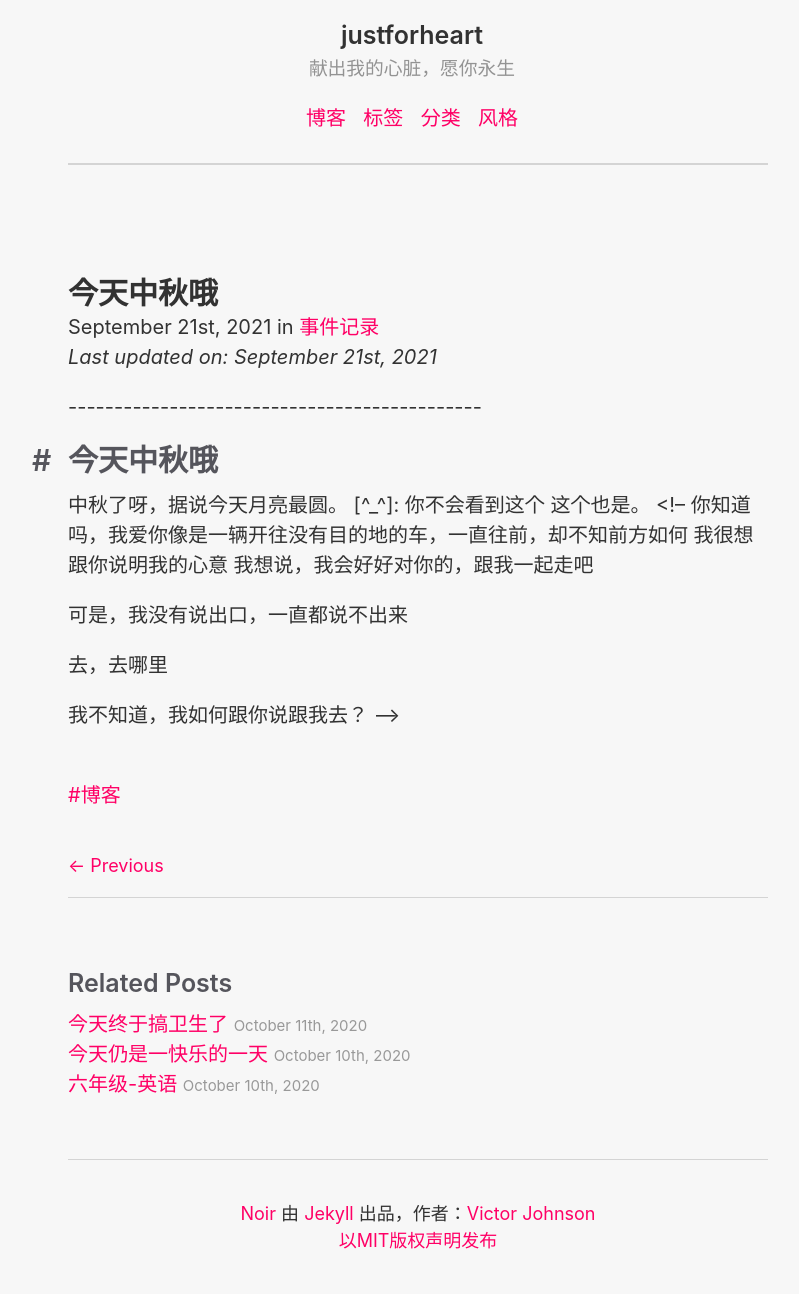
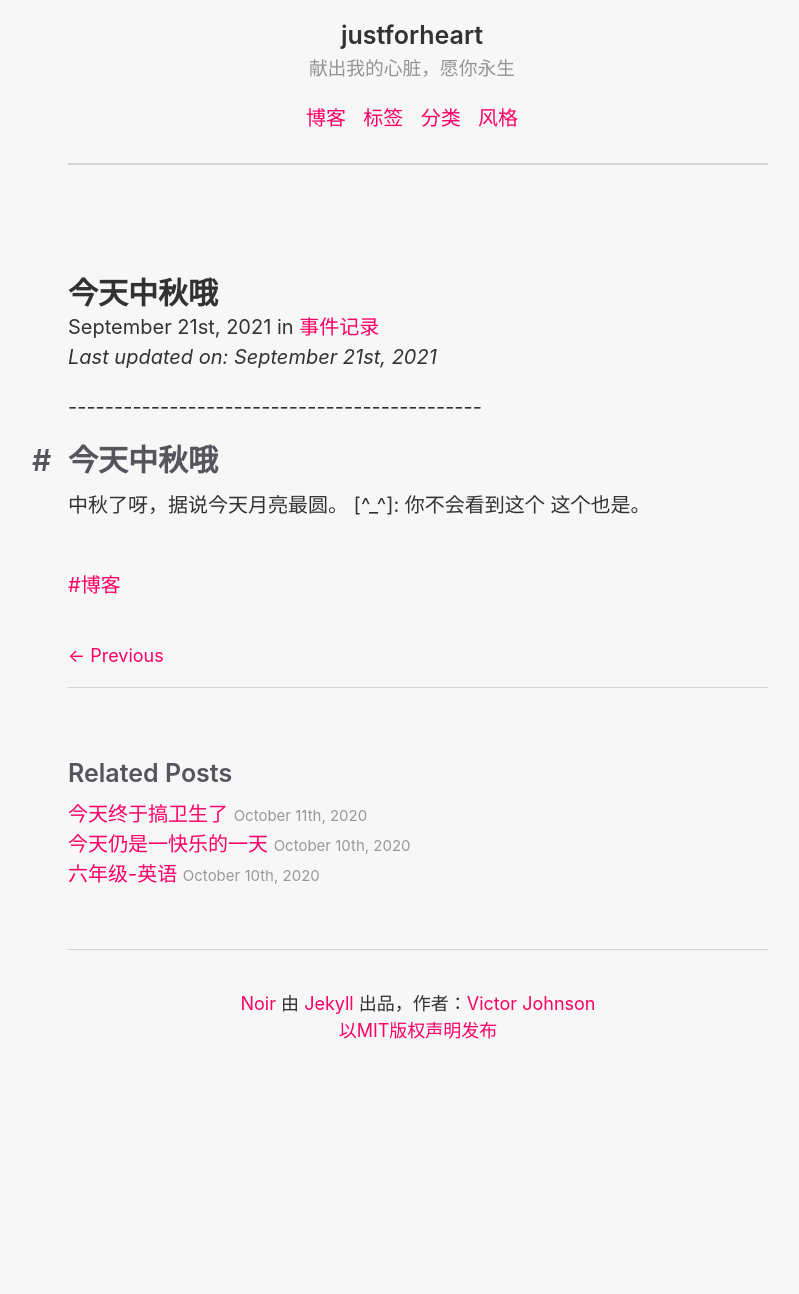
Before and after one commit to justforheart/justforheart.github.io, a Jekyll site: the page built from _posts/2021-09-21-今天中秋哦.md, in a window 1280 px wide. Shown: the whole page, without its empty margins (222-1021 px from the left). Built offline with Jekyll 4.4.1, drawn with Linux system fonts in a browser that asks for light colours; after the commit the page ends 1084 px from its top, so only the background shows below that.

Commit message:
Update 2021-09-21-今天中秋哦.md

```diff
--- a/_posts/2021-09-21-今天中秋哦.md
+++ b/_posts/2021-09-21-今天中秋哦.md
@@ -12,14 +12,4 @@ last_modified_at: 2021-09-21
 [^_^]:
   你不会看到这个
   这个也是。
-<!--
-你知道吗，我爱你像是一辆开往没有目的地的车，一直往前，却不知前方如何
-我很想跟你说明我的心意
-我想说，我会好好对你的，跟我一起走吧
-
-可是，我没有说出口，一直都说不出来
-
-去，去哪里
-
-我不知道，我如何跟你说跟我去？
--->
+<!--你知道吗，我爱你像是一辆开往没有目的地的车，一直往前，却不知前方如何 我很想跟你说明我的心意我想说，我会好好对你的，跟我一起走吧  可是，我没有说出口，一直都说不出来 去，去哪里 我不知道，我如何跟你说跟我去？-->
```
